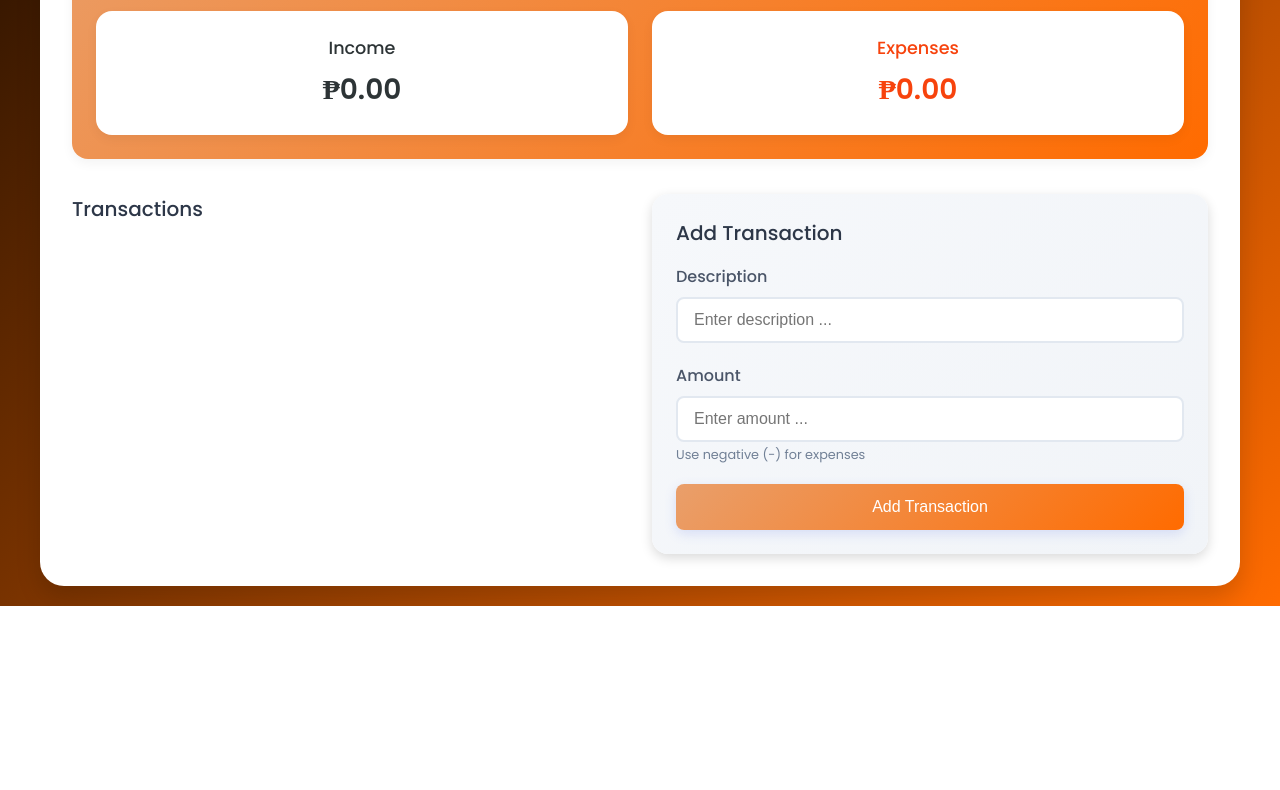
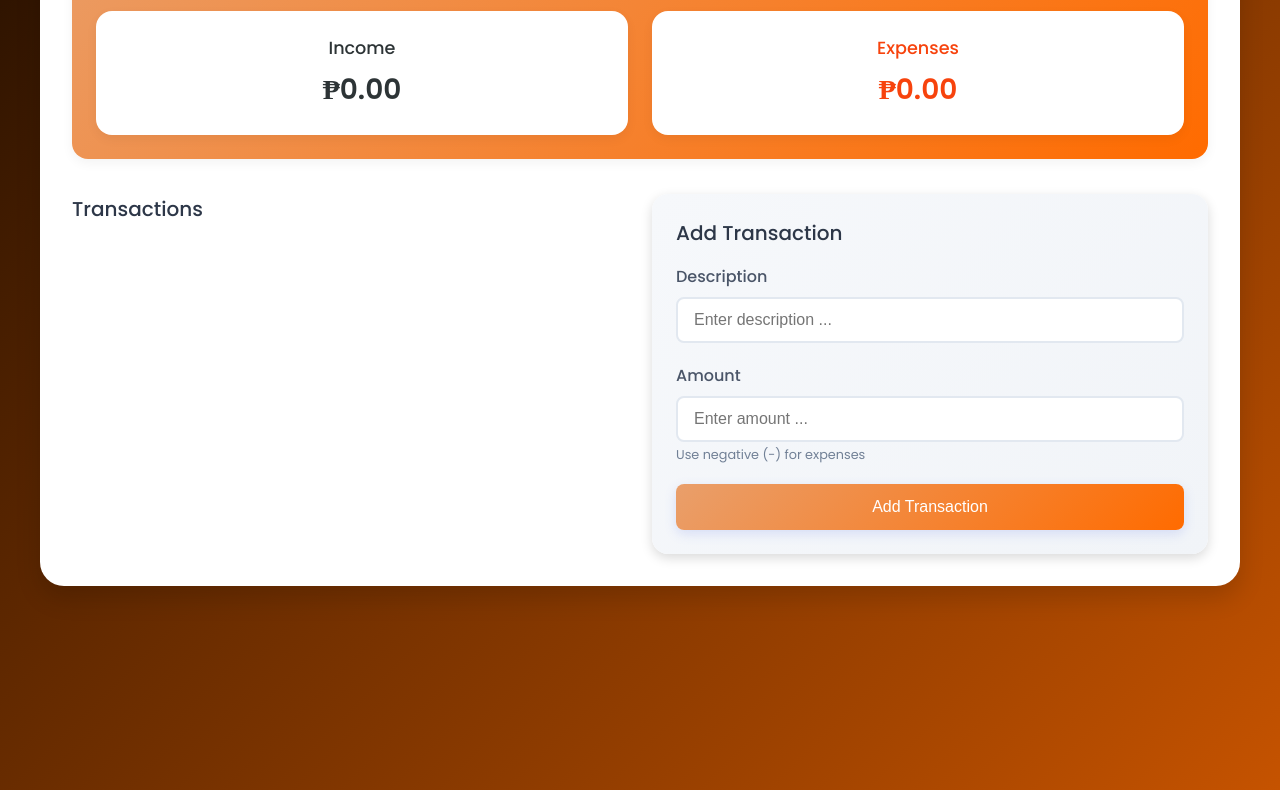
Before and after one commit to johnarlosantiago10/Expense-Tracker, a plain HTML site: page index.html in a window 1280 px wide. Shown: the part 295-1085 px from the top of the page. Before the commit the page ends 901 px from the top, so only its background shows below. Drawn offline with Linux system fonts and the light colour scheme.

Commit message:
Add padding in bottom of Body

```diff
--- a/style.css
+++ b/style.css
@@ -11,7 +11,7 @@ body {
   display: flex;
   align-items: center;
   justify-content: center;
-  padding: 20px;
+  padding: 20px 20px 1000px;
   color: #2d3436;
 }
 .container {
```
